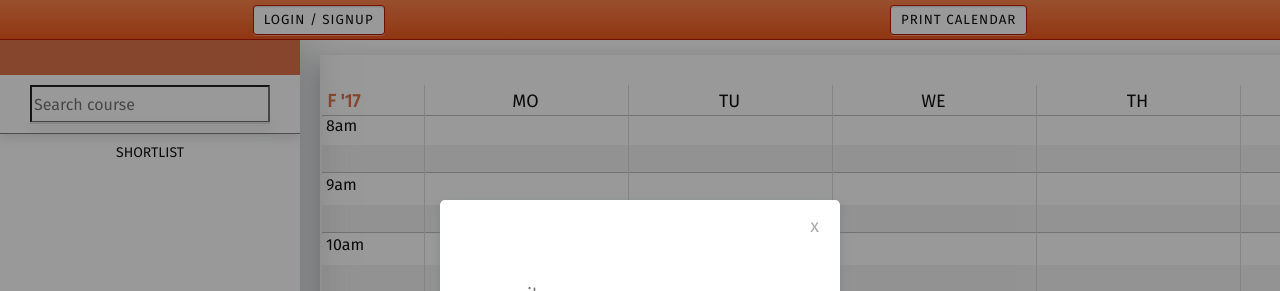
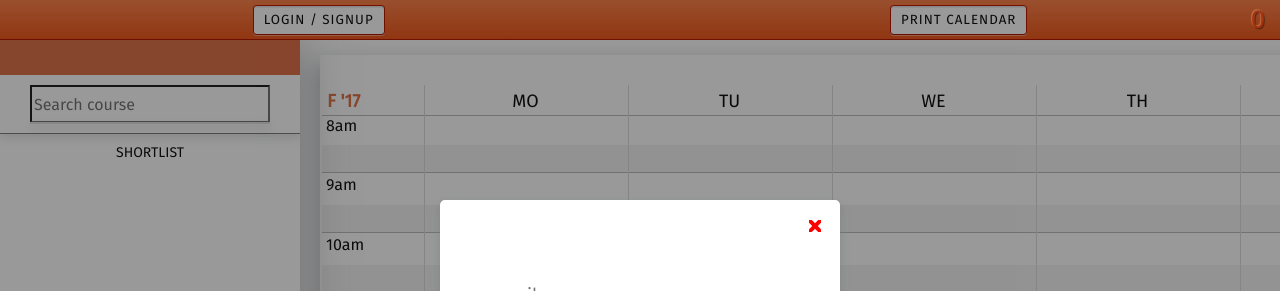
Before and after one commit to a8t/timetablr, a React (Create React App) app: page / in a window 1280 px wide. Both pictures are taken after a click on the button "LOGIN / SIGNUP". Shown: the top 291 px of the page. Built offline with nearby package versions, Linux system fonts and the light colour scheme.

Commit message:
removed tab focus == hover. styles on counter and login

```diff
--- a/src/Components/App.js
+++ b/src/Components/App.js
@@ -97,19 +97,25 @@ class App extends Component {
 
   addMeetingSectionData(newMeetingData, addMethod) {
     if (
-      this.state.meetingSectionData.reduce(
-        (n, val) => n + (val.id === newMeetingData.id && val.addMethod === addMethod), 0
-      ) >= 1
+      this.state.meetingSectionData.reduce((n, val) => n + (val.id === newMeetingData.id && val.addMethod === addMethod), 0) >= 1
     ) return
 
+    console.log("state:", this.state.meetingSectionData);
 
-    this.setState({
-      meetingSectionData: [{ ...newMeetingData, addMethod: addMethod }, ...this.state.meetingSectionData, ]
-    })
+
+    console.log(newMeetingData,addMethod);
+
+    this.setState(prevState => {
+      return {
+        meetingSectionData: [
+          { ...newMeetingData, addMethod: addMethod },
+          ...prevState.meetingSectionData,
+        ]
+      }}
+    )
   }
 
   removeMeetingSectionData(meetingDataToRemove, addMethod) {
-
     this.setState((prevState) => {
 
       const index = prevState.meetingSectionData.findIndex(i =>
--- a/src/Components/Counter/Counter.css
+++ b/src/Components/Counter/Counter.css
@@ -1,6 +1,6 @@
 /*STYLE COUNTER*/
 #counter{
-  z-index: 8;
+  z-index: 400;
   position: fixed;
   top: 8px;
   right: 10px;
--- a/src/Components/Navbar/Login/Login.css
+++ b/src/Components/Navbar/Login/Login.css
@@ -15,6 +15,7 @@
 
 button.closeForm {
   box-sizing: border-box;
+  padding: 0px;
   height: 31px;
   width: 31px;
   font-size: 18px;
@@ -26,6 +27,15 @@ button.closeForm {
   border-radius: 50%;
   box-shadow: none;
   transition: all 250ms linear;
+  transform-origin: 50% 50%;
+
+  }
+
+  .closeForm > svg {
+    box-sizing: border-box;
+    height: 12px;
+    width: 12px;
+    padding: 0px;
   }
 
 button.closeForm:hover,
@@ -36,6 +46,7 @@ button.closeForm:focus {
   color: red;
   background-color: pink;
   border: 2px solid red;
+  outline: none;
 }
 
 
--- a/src/Components/Navbar/Login/Login.js
+++ b/src/Components/Navbar/Login/Login.js
@@ -27,8 +27,11 @@ class Login extends Component {
 
         <div id="modal" className="modalContainer" onClick={(e) => e.stopPropagation()}>
 
-          <button class="closeForm" onClick={() => this.props.toggleLogin()}>
-            x
+          <button className="closeForm" onClick={() => this.props.toggleLogin()}>
+            <svg>
+                <line x1="0" y1="0" x2="12" y2="12" stroke="red" stroke-width="4"/>
+                <line x1="0" y1="12" x2="12" y2="0" stroke="red" stroke-width="4"/>
+            </svg>
           </button>
 
           <div className="popupForm">
@@ -37,7 +40,7 @@ class Login extends Component {
 
             <div className="rememberMe">
               <input type="checkbox" className="form" id="remember"/>
-              <label className="form" for="remember">Remember me on this computer</label>
+              <label className="form" htmlFor="remember">Remember me on this computer</label>
             </div>
             <button className="block form" type="text">Submit</button>
           </div>
--- a/src/Components/Sidebar/Shortlist/ShortlistEntry/MSButton/MSButton.js
+++ b/src/Components/Sidebar/Shortlist/ShortlistEntry/MSButton/MSButton.js
@@ -33,10 +33,6 @@ const MSButton = props => {
         props.addMeetingSectionData({ ...props.eachMSD, term: props.term, courseCode: props.code }, "hovered" )}}
       onMouseLeave={(e) => {
         props.removeMeetingSectionData(props.eachMSD, "hovered" )}}
-      onFocus={(e) => {
-        props.addMeetingSectionData({ ...props.eachMSD, term: props.term, courseCode: props.code }, "hovered" )}}
-      onBlur={(e) => {
-        props.removeMeetingSectionData(props.eachMSD, "hovered" )}}
     >
       {props.eachMSD.code}
     </button>
--- a/src/Components/Sidebar/Shortlist/ShortlistEntry/ShortlistEntry.css
+++ b/src/Components/Sidebar/Shortlist/ShortlistEntry/ShortlistEntry.css
@@ -53,13 +53,19 @@ button.remove, .expandArrow {
   box-sizing: content-box;
   cursor: pointer;
   transition: all 250ms linear;
-  outline: none
-
+  transform-origin: center;
+  -moz-transform-origin: center;
+  -ms-transform-origin: center;
+  -webkit-transform-origin: center;
+  outline: none;
+  width: 26px;
+  height: 26px;
+  margin: 0;
+  padding: 0;
+  font-size: 14px;
 }
 
 button.remove {
-  right: 6px;
-
   top: 2px;
 }
 
--- a/src/Components/Sidebar/Shortlist/ShortlistEntry/ShortlistEntry.js
+++ b/src/Components/Sidebar/Shortlist/ShortlistEntry/ShortlistEntry.js
@@ -66,7 +66,9 @@ class ShortlistEntry extends Component {
               term: this.props.term
             })
           }}
-        >❌</button>
+        >
+          x
+        </button>
         <button className="expandArrow">
           {this.state.displayInfo ? "🙈" : "🐵"}
         </button>
```
